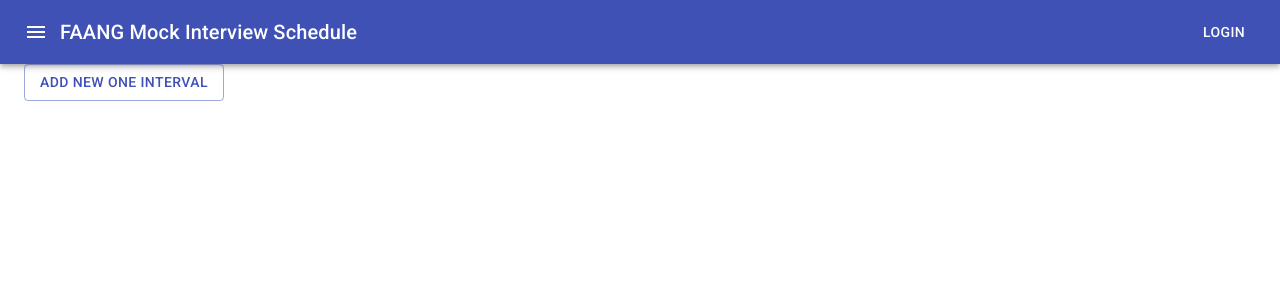
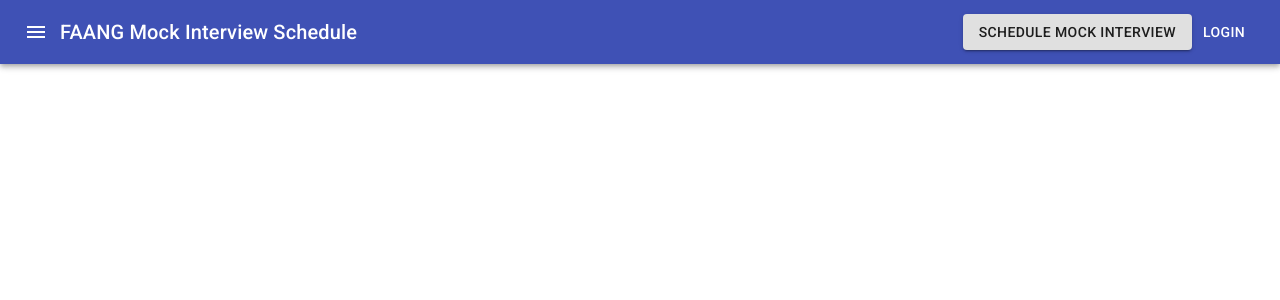
Before and after one commit to maksym-leichenko/faang-interview, a Next.js app: page / in a window 1280 px wide. Shown: the top 300 px of the page. Built offline with nearby package versions, Linux system fonts and the light colour scheme; no server answers.

Commit message:
feat: move buttons to header

```diff
--- a/src/components/Header.tsx
+++ b/src/components/Header.tsx
@@ -13,6 +13,7 @@
 import Avatar from '@material-ui/core/Avatar';
 import MenuIcon from '@material-ui/icons/Menu';
 import { createStyles, makeStyles, Theme } from '@material-ui/core/styles';
+import CreateInterval from '@/pages/index/CreateInterval';
 
 const useStyles = makeStyles((theme: Theme) =>
   createStyles({
@@ -30,6 +31,7 @@
 
 export default function PrimarySearchAppBar() {
   const classes = useStyles();
+  const [open, setOpen] = React.useState(false);
   const [session, loading] = useSession();
   const [anchorEl, setAnchorEl] = React.useState<null | HTMLElement>(null);
   const isMenuOpen = Boolean(anchorEl);
@@ -49,6 +51,15 @@
     event.preventDefault()
     signIn()
   }
+
+  const handleClickOpen = () => {
+    setOpen(true);
+  };
+
+  const handleClose = () => {
+    setOpen(false);
+  };
+
   return (
     <div className={classes.root}>
       <AppBar position="static">
@@ -63,6 +74,10 @@
           <Typography variant="h6" noWrap className={classes.title}>
             <Link href="/">FAANG Mock Interview Schedule</Link>
           </Typography>
+          <Button variant="contained" onClick={handleClickOpen}>
+            Schedule mock interview
+          </Button>
+          <CreateInterval open={open} handleClose={handleClose} />
           {session && session.user && (
             <>
               <IconButton
--- a/src/pages/index.tsx
+++ b/src/pages/index.tsx
@@ -1,19 +1,9 @@
 import React from 'react'
 import Head from 'next/head'
 import Container from '@material-ui/core/Container';
-import Button from '@material-ui/core/Button';
-import CreateInterval from './index/CreateInterval'
 
 export default function Home() {
-  const [open, setOpen] = React.useState(false);
 
-  const handleClickOpen = () => {
-    setOpen(true);
-  };
-
-  const handleClose = () => {
-    setOpen(false);
-  };
   return (
     <Container maxWidth={false}>
       <Head>
@@ -23,10 +13,7 @@
       </Head>
 
       <main>
-        <Button variant="outlined" color="primary" onClick={handleClickOpen}>
-          Add new one interval
-        </Button>
-        <CreateInterval open={open} handleClose={handleClose} />
+
       </main>
     </Container>
   )
--- a/src/pages/index/CreateInterval.tsx
+++ b/src/pages/index/CreateInterval.tsx
@@ -75,21 +75,22 @@
     <Dialog fullScreen open={open} onClose={handleClose} TransitionComponent={Transition}>
       <Form
         onSubmit={onSubmit}
-        initialValues={{ isPublic: "yes", mocksCount: 1, mockTypes: [1], dateFrom: new Date(), dateTo: new Date(),  }}
+        initialValues={{ isPublic: "yes", mocksCount: 1, mockTypes: [1], dateFrom: new Date(), dateTo: new Date(), }}
         validate={validate}
         render={({ handleSubmit, form, submitting, pristine, values }) => (
           <form onSubmit={handleSubmit} noValidate>
             <AppBar className={classes.appBar}>
               <Toolbar>
-                <IconButton edge="start" color="inherit" onClick={handleClose} aria-label="close">
-                  <CloseIcon />
-                </IconButton>
                 <Typography variant="h6" className={classes.title}>
                   Create new interval
                 </Typography>
+
+                <IconButton color="inherit" onClick={handleClose} aria-label="close">
+                  <CloseIcon />
+                </IconButton>
                 <Button
                   autoFocus
-                  color="inherit"
+                  variant="contained"
                   type="submit"
                   disabled={submitting}>
                   save
```
Lines whose indentation alone changed are shown as unchanged.
